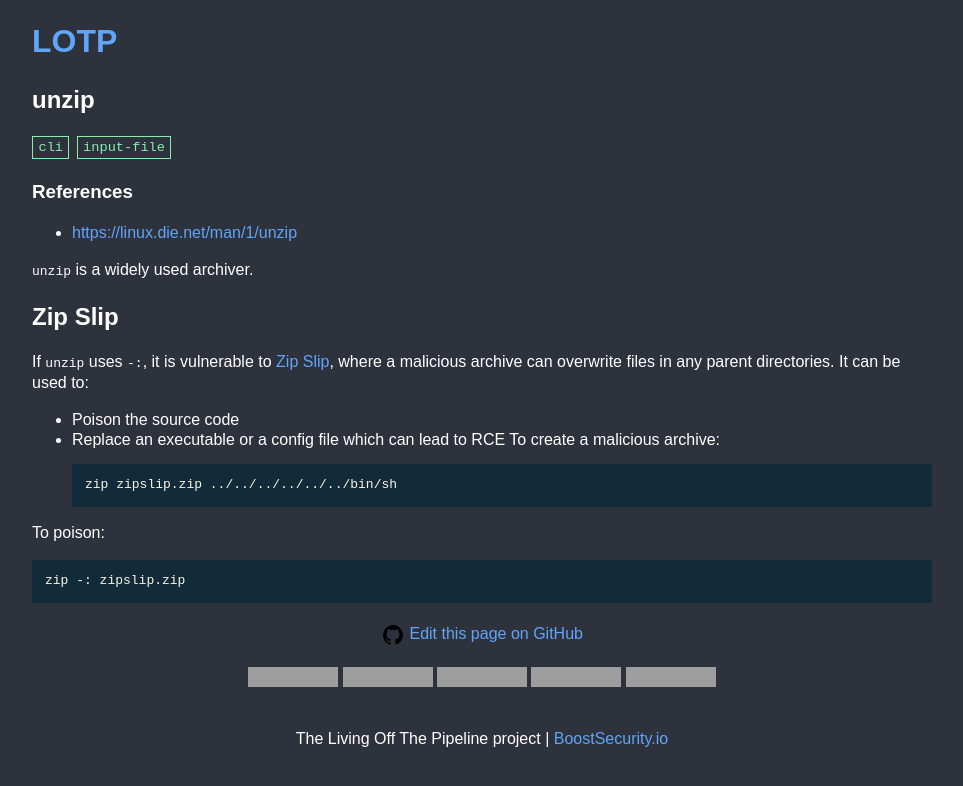
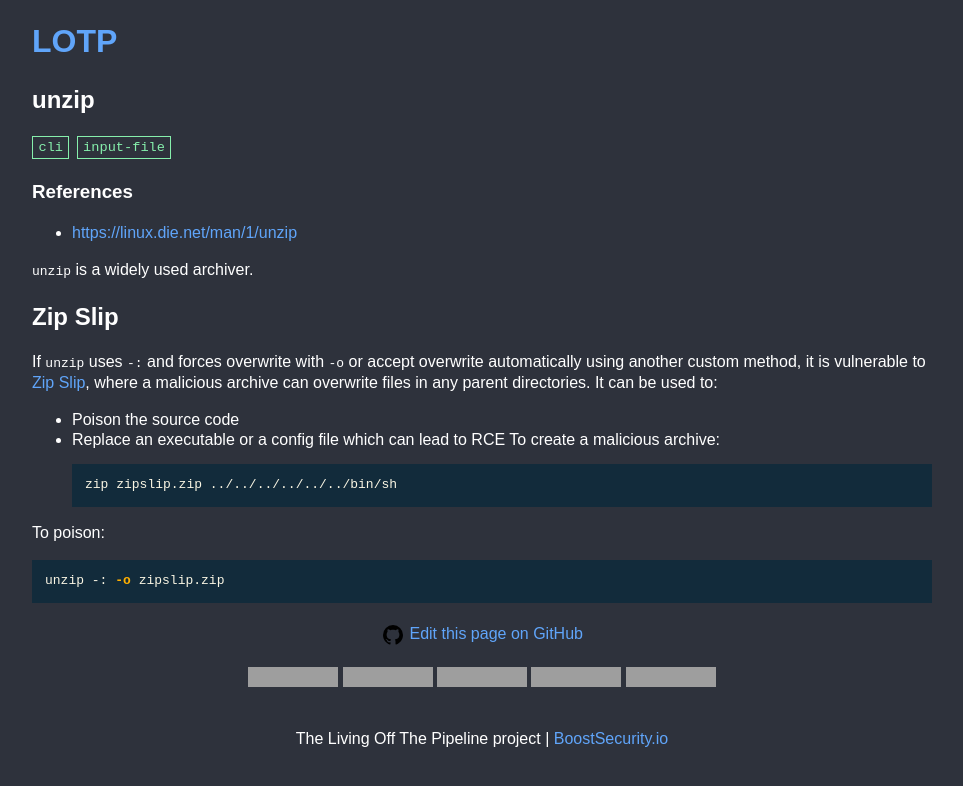
Before and after one commit to boostsecurityio/lotp, a Jekyll site: the page built from _tool/unzip.md, in a window 1280 px wide, cut to the strip 0-786 px from the top of the page. Shown: the whole strip, without its empty margins (158-1121 px from the left). Built offline with Jekyll 4.4.1, drawn with Linux system fonts in a browser that asks for light colours; grey boxes are pictures that could not be loaded.

Commit message:
force overwrite of unzip

````diff
--- a/_tool/unzip.md
+++ b/_tool/unzip.md
@@ -11,7 +11,7 @@
 
 ## Zip Slip
 
-If `unzip` uses `-:`, it is vulnerable to [Zip Slip](https://security.snyk.io/research/zip-slip-vulnerability), where a malicious archive can overwrite files in any parent directories. It can be used to:
+If `unzip` uses `-:` and forces overwrite with `-o` or accept overwrite automatically using another custom method, it is vulnerable to [Zip Slip](https://security.snyk.io/research/zip-slip-vulnerability), where a malicious archive can overwrite files in any parent directories. It can be used to:
   - Poison the source code
   - Replace an executable or a config file which can lead to RCE
 To create a malicious archive:
@@ -21,5 +21,5 @@
 
 To poison:
 ```sh
-zip -: zipslip.zip
+unzip -: -o zipslip.zip
 ```
````
